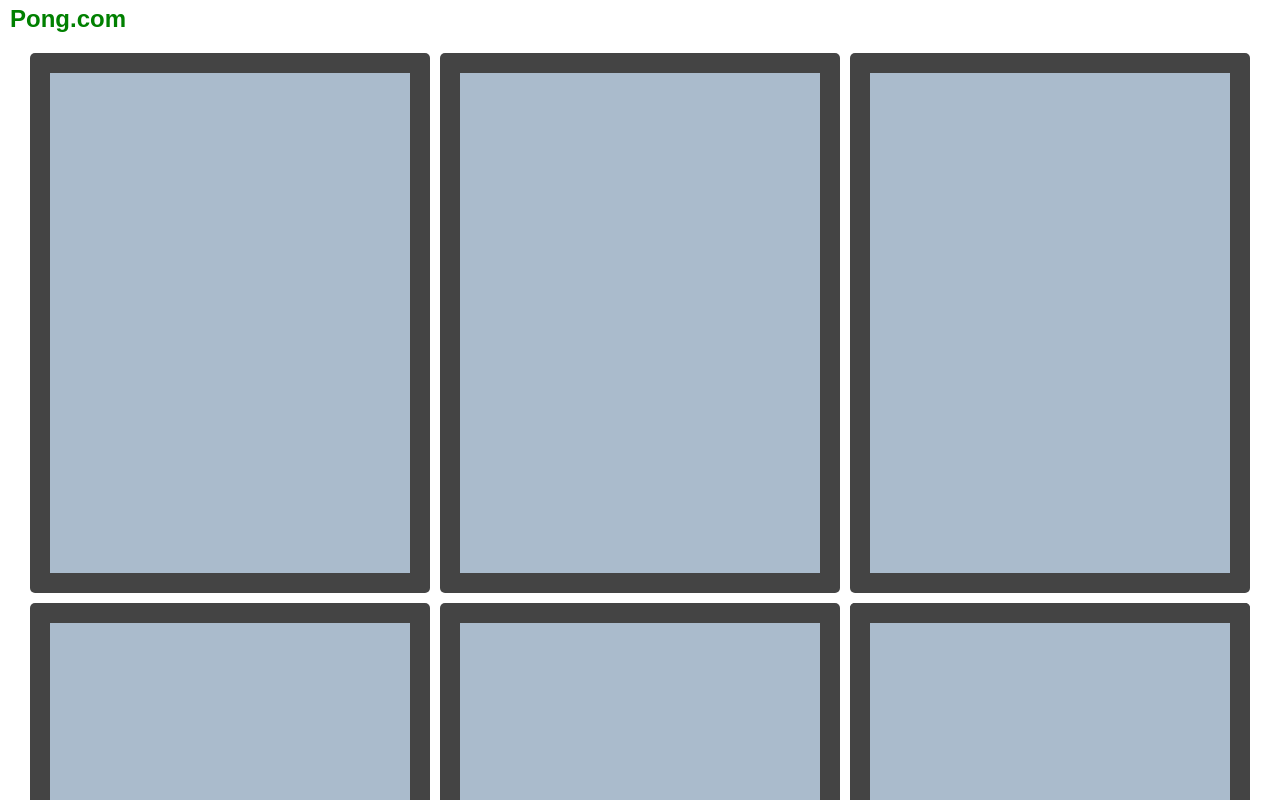
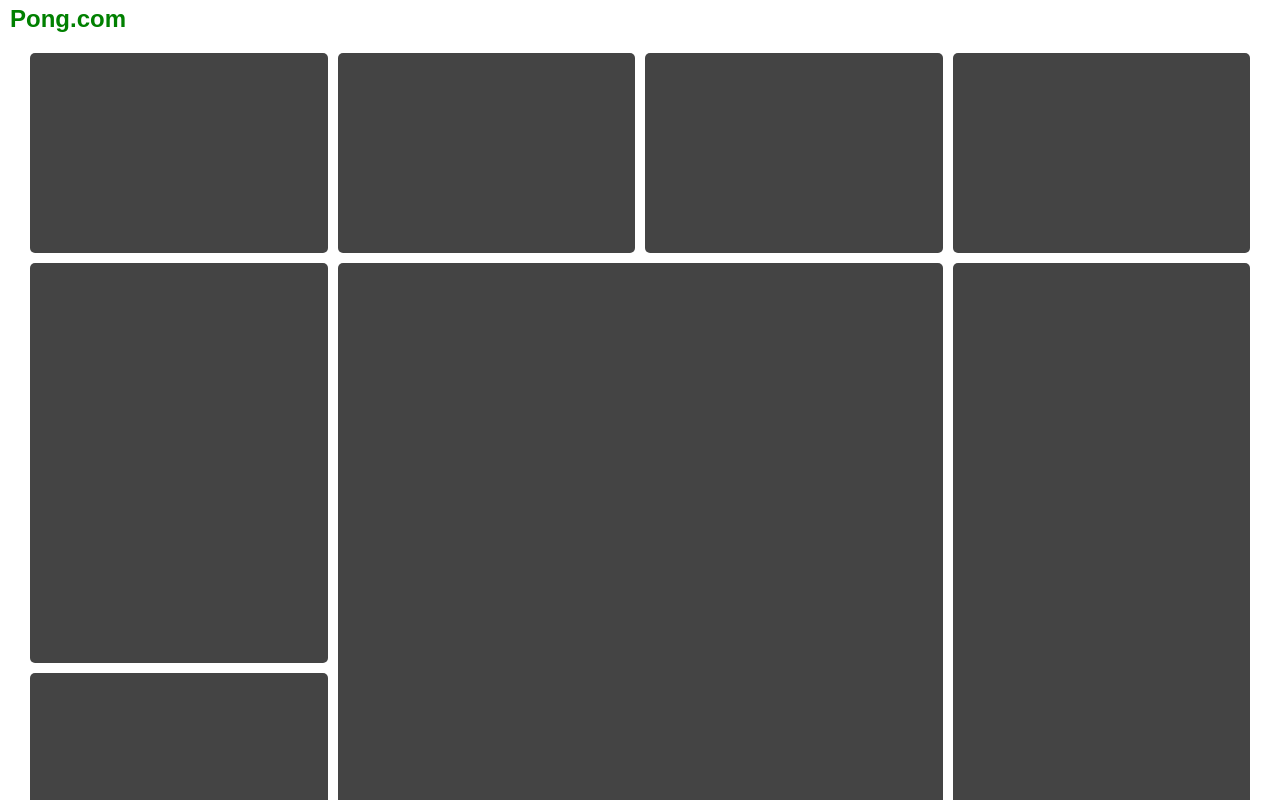
Before and after one commit to rubenoid/ft_transcendence, a React app in the folder frontend/: page / in a window 1280 px wide. Shown: the top 800 px of the page. Built offline with nearby package versions, Linux system fonts and the light colour scheme; a web font is replaced by a local one.

Commit message:
dasgboard widget

```diff
--- a/frontend/src/components/DashBoard/DashBoard.tsx
+++ b/frontend/src/components/DashBoard/DashBoard.tsx
@@ -5,13 +5,14 @@ import Widget from '../Widget/Widget';
 const DashBoard = () => {
     return (
         <DashBoardContainer>
-            <Box gridColumn='1' gridRow='1' ><Widget/></Box>
-            <Box gridColumn='2 / span 1' gridRow='' ><Widget/></Box>
-            <Box gridColumn='3' gridRow='1'><Widget/></Box>
-            <Box gridColumn='3' gridRow='2'><Widget/></Box>
-            <Box gridColumn='3' gridRow='2'><Widget/></Box>
-            <Box gridColumn='1' gridRow='2'><Widget/></Box>
-            <Box gridColumn='2' gridRow='2'><Widget/></Box>
+            <Box gridArea='col1'><Widget/></Box>
+            <Box gridArea='col2'><Widget/></Box>
+            <Box gridArea='col3'><Widget/></Box>
+            <Box gridArea='col4'><Widget/></Box>
+            <Box gridArea='col5'><Widget/></Box>
+            <Box gridArea='col6'><Widget/></Box>
+            <Box gridArea='game'><Widget/></Box>
+            <Box gridArea='chat'><Widget/></Box>
         </DashBoardContainer>
     );
 }
--- a/frontend/src/components/DashBoard/DashBoardElements.ts
+++ b/frontend/src/components/DashBoard/DashBoardElements.ts
@@ -5,6 +5,12 @@ import { string } from 'prop-types';
 export const DashBoardContainer = styled.div`
     height: 100%;
     display: grid;
+    grid-template-columns: repeat(4, 1fr);
+    grid-template-rows: 200px 400px 200px;
+    grid-template-areas:
+    " col1 col2 col3 col4"
+    " col5 game game chat"
+    " col6 game game chat";
     grid-gap: 10px;
     background-color: #fff;
     color: #444;
@@ -17,8 +23,7 @@ export const DashBoardContainer = styled.div`
 `;
 
 type BoxProps = {
-    gridColumn: string,
-    gridRow: string
+    gridArea: string
 }
 
 export const Box = styled.div<BoxProps>`
@@ -26,6 +31,5 @@ export const Box = styled.div<BoxProps>`
     color: #fff;
     padding: 20px;
     border-radius: 5px;
-    grid-column: ${(props: BoxProps) => props.gridColumn};
-    grid-row: ${(props: BoxProps) => props.gridRow};
+    grid-area: ${(props: BoxProps) => props.gridArea};
 `;
--- a/frontend/src/components/Widget/WidgetElements.ts
+++ b/frontend/src/components/Widget/WidgetElements.ts
@@ -2,5 +2,4 @@ import styled from 'styled-components';
 
 export const WidgetWrapper = styled.div`
     background-color: #abc;
-    height: 500px;
 `;
```
